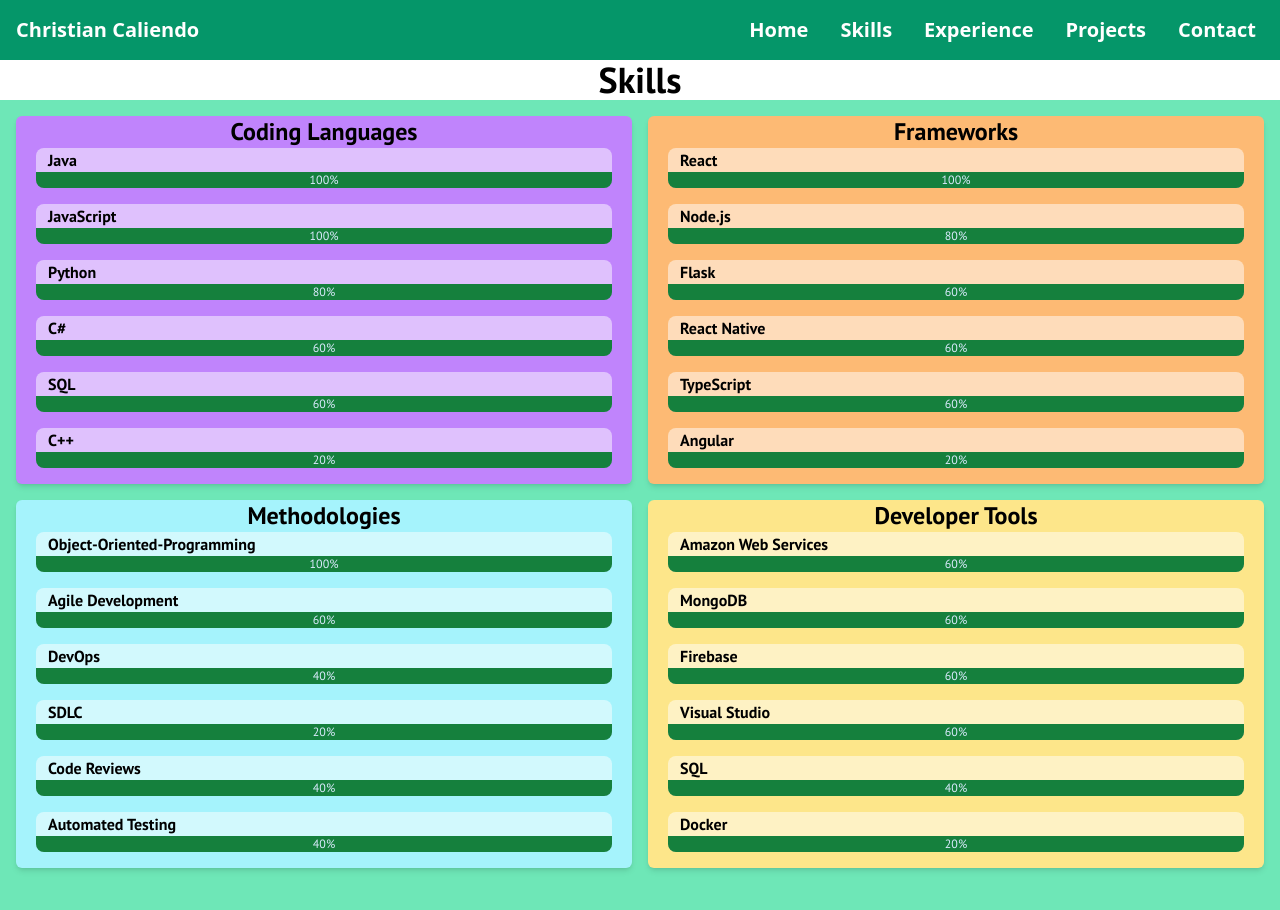
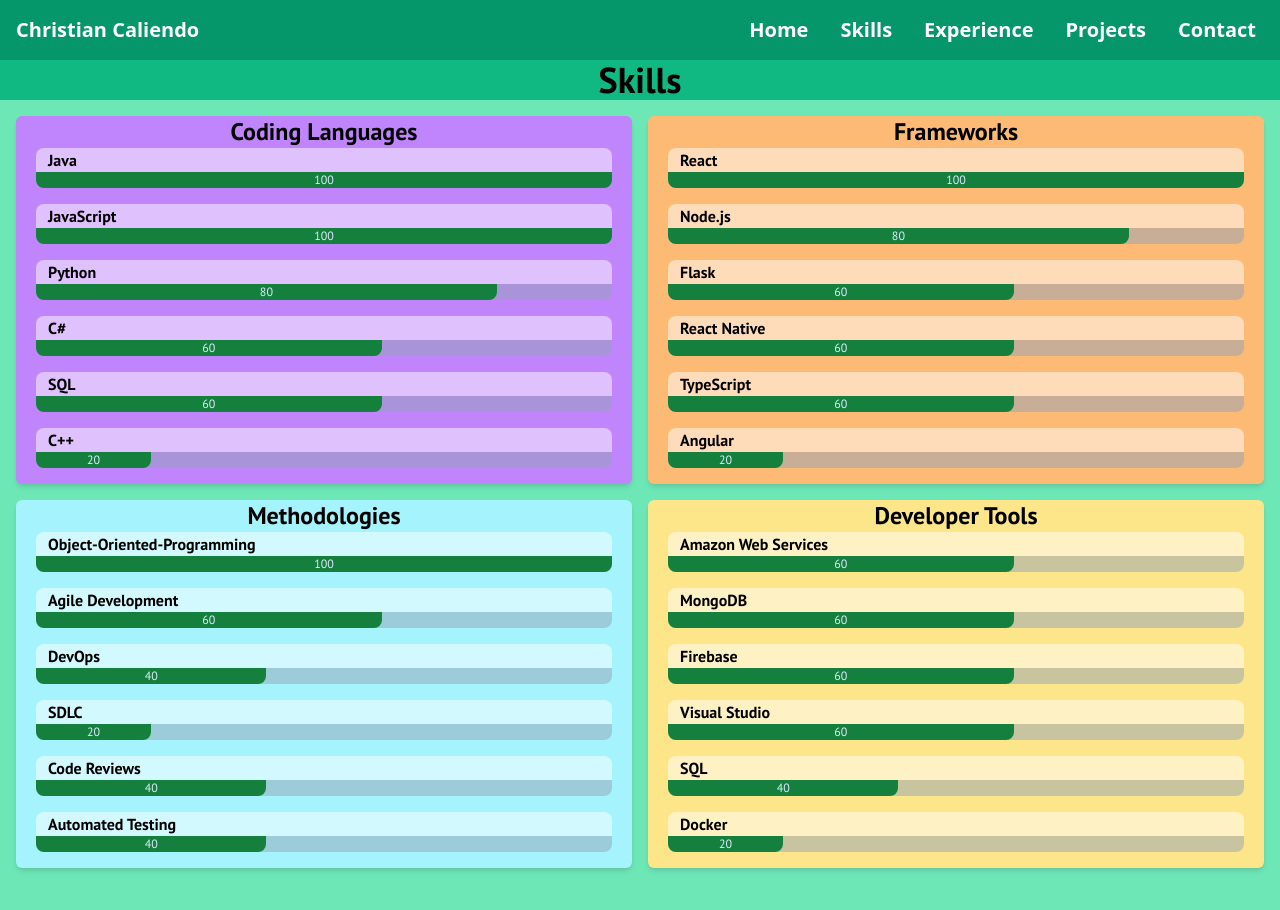
Before and after one commit to ChrisCaliendo/PersonalWebsite, a React (Vite) app in the folder PersonalWebsite/: page /skills in a window 1280 px wide. Shown: the top 910 px of the page. Built offline with nearby package versions, Linux system fonts and the light colour scheme; a web font is replaced by a local one.

Commit message:
finally got skillbars working right

```diff
--- a/PersonalWebsite/index.html
+++ b/PersonalWebsite/index.html
@@ -22,7 +22,7 @@
     </style>
     <link href="/dist/output.css" rel="stylesheet">
   </head>
-  <body>
+  <body class="min-h-screen bg-emerald-400">
     <div id="root"></div>
     <script type="module" src="/src/main.jsx"></script>
   </body>
--- a/PersonalWebsite/src/Components/SkillBar.jsx
+++ b/PersonalWebsite/src/Components/SkillBar.jsx
@@ -7,8 +7,11 @@
                 </p>
             </div>
             <div className="bg-slate-400 bg-opacity-50 rounded-b-lg">
-                <div className={`w-${progress}/12 opacity-100 bg-green-700 text-xs font-medium text-blue-100 text-center p-0.5 leading-none rounded-b-lg `}>
-                    {progress}%
+                <div
+                    className="opacity-100 bg-green-700 text-xs font-medium text-blue-100 text-center p-0.5 leading-none rounded-b-lg "
+                    style={{width: `${progress}%`}}
+                >
+                    {progress}
                 </div>
             </div>
         </div>
--- a/PersonalWebsite/src/Pages/Experience.jsx
+++ b/PersonalWebsite/src/Pages/Experience.jsx
@@ -3,7 +3,7 @@
 const Experience = () => {
     return (
         <>
-        <p className="text-4xl bg-emerald-600 flex justify-center font-ptSans font-bold">Experience</p>
+        <p className="text-4xl bg-emerald-500 flex justify-center font-ptSans font-bold">Experience</p>
 
 
         <div className="bg-emerald-300 grid grid-flow-row md:grid-cols-1 lg:grid-cols-2 gap-4 p-4 place-content-evenly font-ptSans font-bold">
--- a/PersonalWebsite/src/Pages/Skills.jsx
+++ b/PersonalWebsite/src/Pages/Skills.jsx
@@ -3,7 +3,7 @@
 const Skills = () => {
     return (
         <>
-        <p className="text-4xl flex justify-center font-ptSans font-bold">Skills</p>
+        <p className="text-4xl bg-emerald-500 flex justify-center font-ptSans font-bold">Skills</p>
         <div className="bg-emerald-300 grid grid-rows-3 grid-cols-2 gap-4 p-4 place-content-evenly font-ptSans font-bold">
             <div className="bg-purple-400 rounded-md shadow-md">
                 <p className="text-2xl text-center">Coding Languages</p>
```
